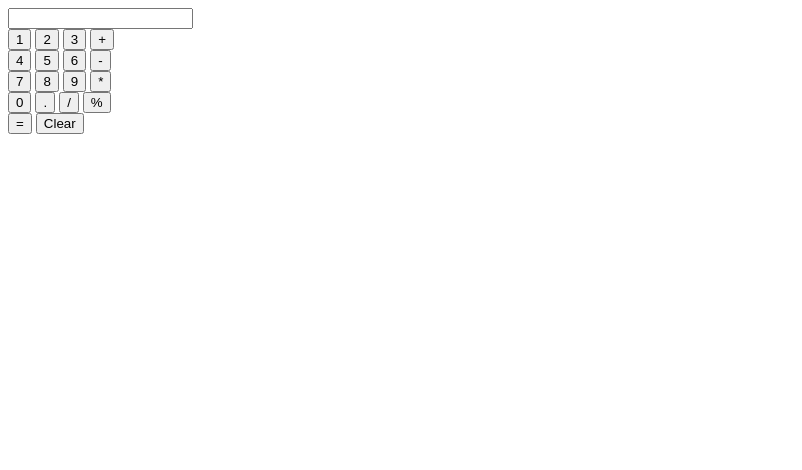
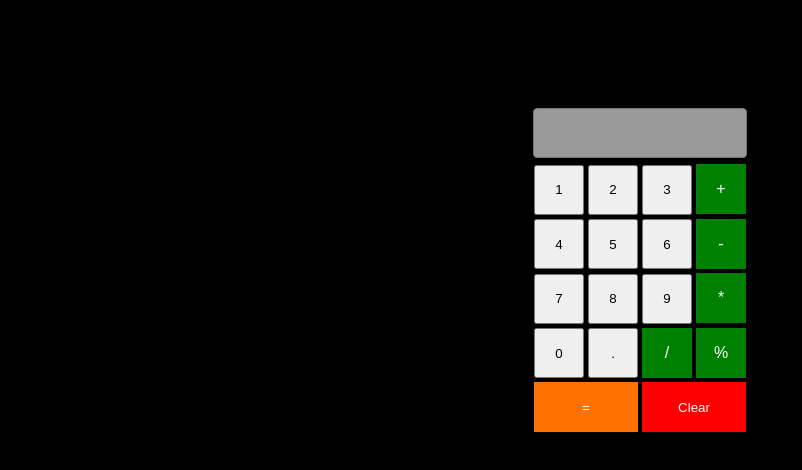
Before and after one commit to divyeshrana9775/Calculator, a plain HTML site: page index.html in a window 1280 px wide. Shown: the whole page, without its empty margins (0-802 px from the left). Drawn offline with Linux system fonts and the light colour scheme.

Commit message:
Update index.html
Problem Fixed

```diff
--- a/index.html
+++ b/index.html
@@ -1,3 +1,9 @@
+<html>
+	<head>
+		<title>Calculator</title>
+		<link rel="stylesheet" type="text/css" href="/calculator.css">
+	</head>
+<body>
 <div class="mycalc">
 	<form name="calculator" id="calculator">
 		<input type="text" name="inputwindow" id="inputwindow">
@@ -32,3 +38,5 @@
 
 	</form>
     </div>
+	<script src="/calculator.js"></script>
+<body>
```
